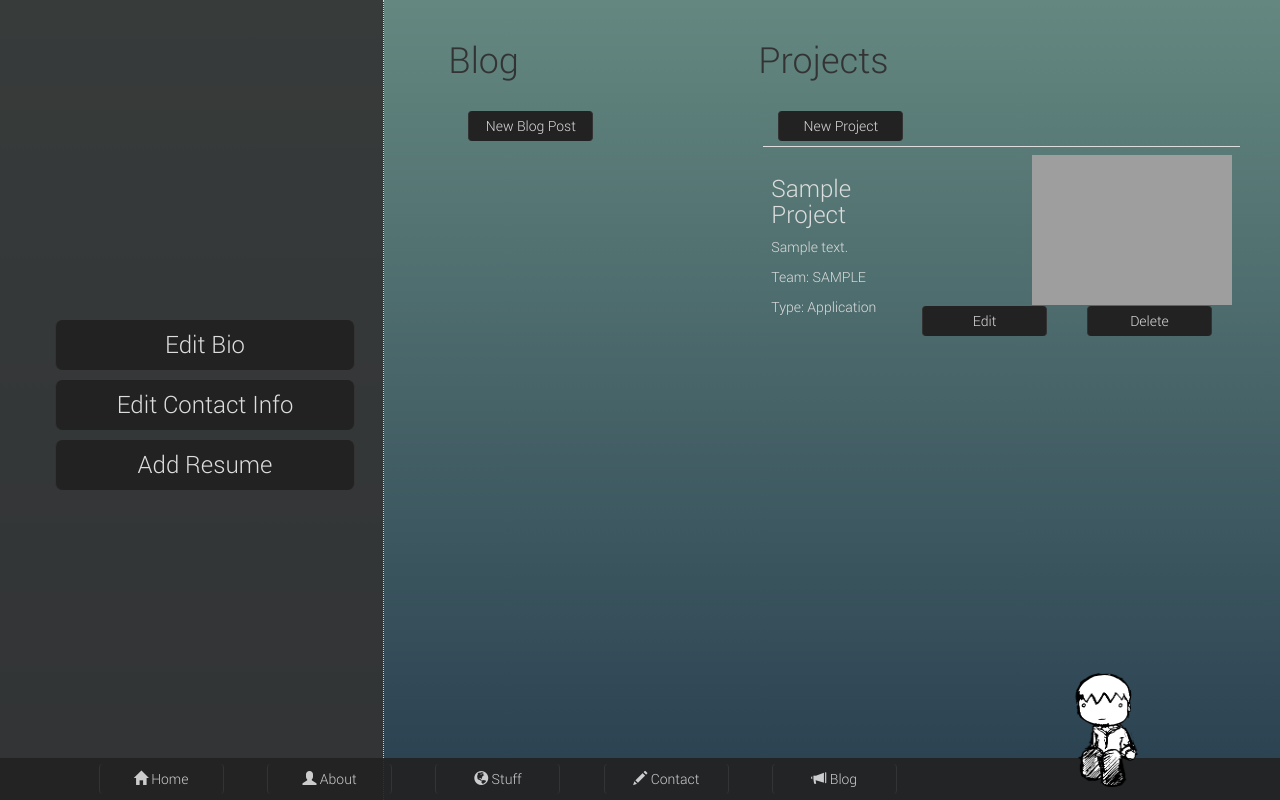
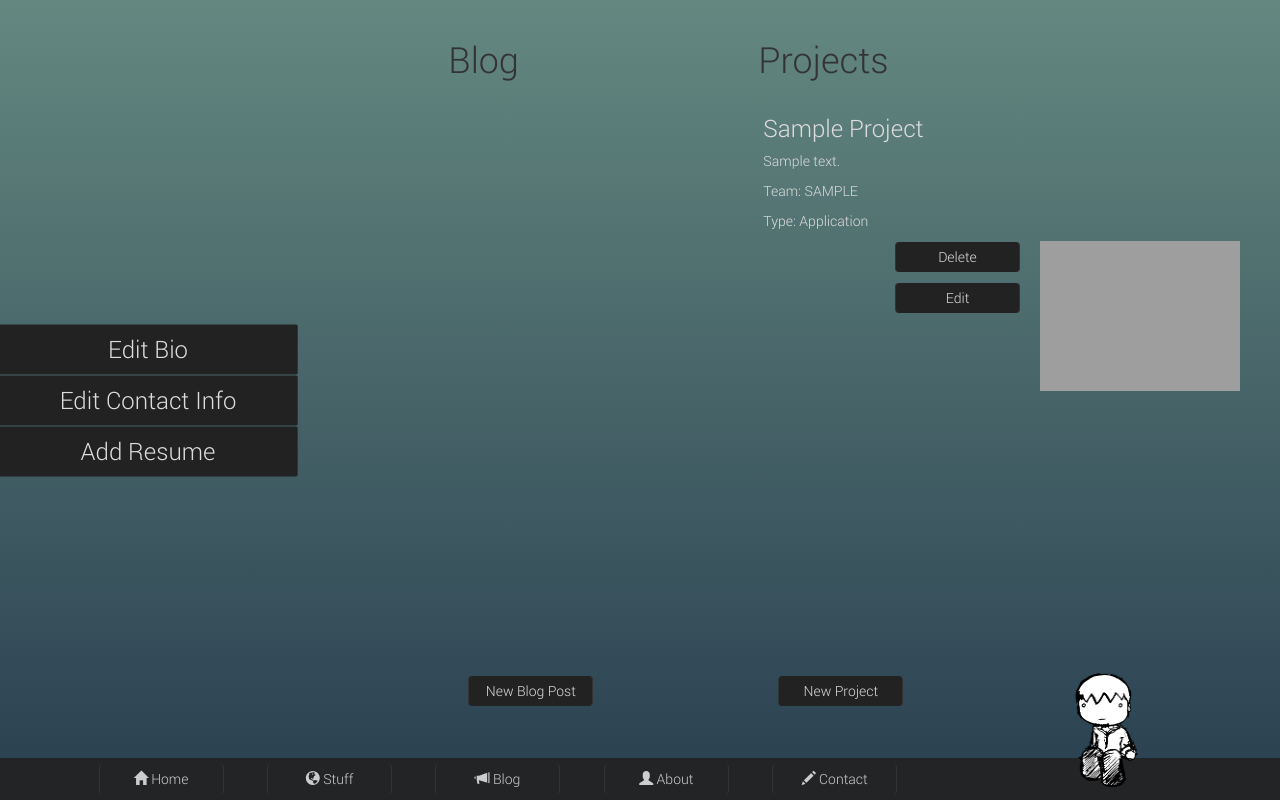
Before and after one commit to kfarr2/sweetscripts, a Django app: page /admin/ in a window 1280 px wide. Run offline with Django 3.2, Linux system fonts and the light colour scheme; a user stored in the database is signed in; tables that the repository leaves empty hold one stand-in row (values such as "Sample post"); data that the repository does not hold is empty; parts of the project's set-up code (start-up, migrations or seed data) failed here and were passed over; some libraries are stand-ins or nearby versions; grey boxes are pictures that could not be loaded.

Commit message:
messed everything up

```diff
--- a/konstantin/static/css/main.css
+++ b/konstantin/static/css/main.css
@@ -17,6 +17,7 @@
     background: #466368;
     background: linear-gradient(#648880, #293f50);
     /* end */
+
     color:#ddd;
     height: 100%;
     margin: 0;
@@ -28,7 +29,7 @@
     z-index: -1;
     position: absolute;
     overflow: hidden;
-    width: 30%;
+    width: 300px;
     height: 100%;
     background-color:#333;
     //background-image: url('../img/computer_stock_2.png');
@@ -70,14 +71,14 @@
 
 /* large buttons used frequently */
 .btn.btn-large.btn-default {
-    margin-top: 10px;
-    margin-left: 20px;
+    margin-top: 1px;
+    margin-left: -37px;
     margin-right: 20px;
     background-color: #222;
     border: 0px;
     border-left: 1px solid #333;
     border-right: 1px solid #333;
-    border-radius: 7px;
+    border-radius: 2px;
     color: #ddd;
     height: 50px;
     width: 300px;
@@ -138,6 +139,7 @@
 }
 
 .container-center {
+    color: #ccc;
     position: relative;
     overflow-y: scroll;
     margin-bottom: auto;
@@ -164,7 +166,7 @@
 	width: 75%;
 	border-radius: 4px;
 	background-color: #ddd;
-	color: #333;
+	color: #ddd;
 	-moz-box-shadow: 0px 0px 0px 25px #fff;
 	-webkit-box-shadow: 0px 0px 0px 25px #fff;
 	box-shadow: 0px 5px 5px 1px #222;
@@ -200,6 +202,7 @@
     margin-bottom: auto;
 }
 
+
 html {
     overflow: hidden;
     height: 100%;
@@ -208,7 +211,7 @@
 }
 
 hr {
-	color: #666666;
+	color: #ddd;
 	height: 1px;
 }
 
@@ -281,7 +284,7 @@
 }
 .project {
 	overflow-x: hidden;
-        min-height: 110px;
+    min-height: 110px;
 	margin: 5px;
 }
 
@@ -329,7 +332,7 @@
 }
 
 .well {
-    color: #000;
+    color: #ccc;
 }
 
 
--- a/konstantin/templates/base.html
+++ b/konstantin/templates/base.html
@@ -10,7 +10,6 @@
 	{% block head %}{% endblock %}
 </head>
 <body>
-    <div class="background-image"></div>
     <div class="wrapper">
         <div class="main-container">
                 {% block content %}{% endblock %}
@@ -25,13 +24,13 @@
             <div class="container">
                 <div class="col-md-10 buttons">
                     <a href="{% url 'home' %}" class="btn btn-small btn-default"><span class="glyphicon glyphicon-home"></span> Home</a>
+                    <a href="{% url 'stuff' %}" class="btn btn-small btn-default dropdown-toggle" data-toggle="dropdown"><span class="glyphicon glyphicon-globe"></span> Stuff</a>
+                    <a href="{% url 'blog' %}" class="btn btn-small btn-default"><span class="glyphicon glyphicon-bullhorn"></span> Blog</a>
                     <a id="about" href="{% url 'about' %}" class="btn btn-small btn-default dropdown-toggle" data-toggle="dropdown"><span class="glyphicon glyphicon-user"></span> About</a>
                     <ul class="dropdown-menu">
                             <li><a href="#">Who I Am</a></li>
                     </ul>
-                    <a href="{% url 'stuff' %}" class="btn btn-small btn-default dropdown-toggle" data-toggle="dropdown"><span class="glyphicon glyphicon-globe"></span> Stuff</a>
                     <a href="{% url 'contact' %}" class="btn btn-small btn-default dropdown-toggle" data-toggle="dropdown"><span class="glyphicon glyphicon-pencil"></span> Contact</a>
-                    <a href="{% url 'blog' %}" class="btn btn-small btn-default"><span class="glyphicon glyphicon-bullhorn"></span> Blog</a>
 
                 </div>
             </div>
--- a/konstantin/templates/home/admin.html
+++ b/konstantin/templates/home/admin.html
@@ -10,21 +10,19 @@
 </div>
 <div class='col-md-3'>
     <h1>Blog</h1>
-    <br />
-    <a href='{% url 'blog-create' %}' class='btn btn-default btn-small'>New Blog Post</a>
     <div class='container-center'>
         {% for post in blog %}
             {% include 'blog/_post.html' %}
         {% endfor %}
     </div>
+    <a href='{% url 'blog-create' %}' class='btn btn-default btn-small'>New Blog Post</a>
 </div>
 <div class='container col-md-5 pull-right'>
     <h1>Projects</h1>
-    <br />
-    <a href='{% url 'stuff-create'%}' class='btn btn-default btn-small'>New Project</a>
     <div class='container-center'>
         {% include 'stuff/_projects.html' %}
     </div>
+    <a href='{% url 'stuff-create'%}' class='btn btn-default btn-small'>New Project</a>
 </div>
 <script>
    $(document).ready(function(){
--- a/konstantin/templates/stuff/_project.html
+++ b/konstantin/templates/stuff/_project.html
@@ -1,5 +1,4 @@
-<td>
-    <h3>{{ project.name|title }}</h3>
+<div class='header'><h3>{{ project.name|title }}</h3></div>
 {% if user.is_authenticated and 'admin' in request.path %}
     <p>{{ project.description|truncatechars:100 }}</p>
 {% else %}
@@ -23,8 +22,6 @@
     Music
 {% endif %}
 </p>
-</td>
-<td>
 {% if user.is_authenticated and 'admin' in request.path %}
     {% if project.site_url %}<a href='{{ project.site_url }}'>{% endif %}
         <img class='pull-right' src='{{ STATIC_URL }}img/screenshots/{{ project.screenshot }}' alt='' width=200 height=150 />
@@ -40,4 +37,3 @@
     <p class='pull-right'><a href="{% url 'stuff-delete-project' project.pk %}" class='btn btn-default btn-small'>Delete</a>
     <p class='pull-right'><a href="{% url 'stuff-edit' project.pk %}" class='btn btn-default btn-small'>Edit</a>
 {% endif %}
-</td>
--- a/konstantin/templates/stuff/_projects.html
+++ b/konstantin/templates/stuff/_projects.html
@@ -1,10 +1,8 @@
 <div class='project'>
     {% if projects %}
-        <table class="table">
-            {% for project in projects %}
-                <tr>{% include 'stuff/_project.html' %}</tr>
-            {% endfor %}
-        </table>
+        {% for project in projects %}
+            {% include 'stuff/_project.html' %}
+        {% endfor %}
     {% else %}
         <h4>No projects have been created yet.</h4>
     {% endif %}
```
Also changed, not shown: konstantin/templates/stuff/list.html (+9 -9 lines). Lines whose indentation alone changed are shown as unchanged.
